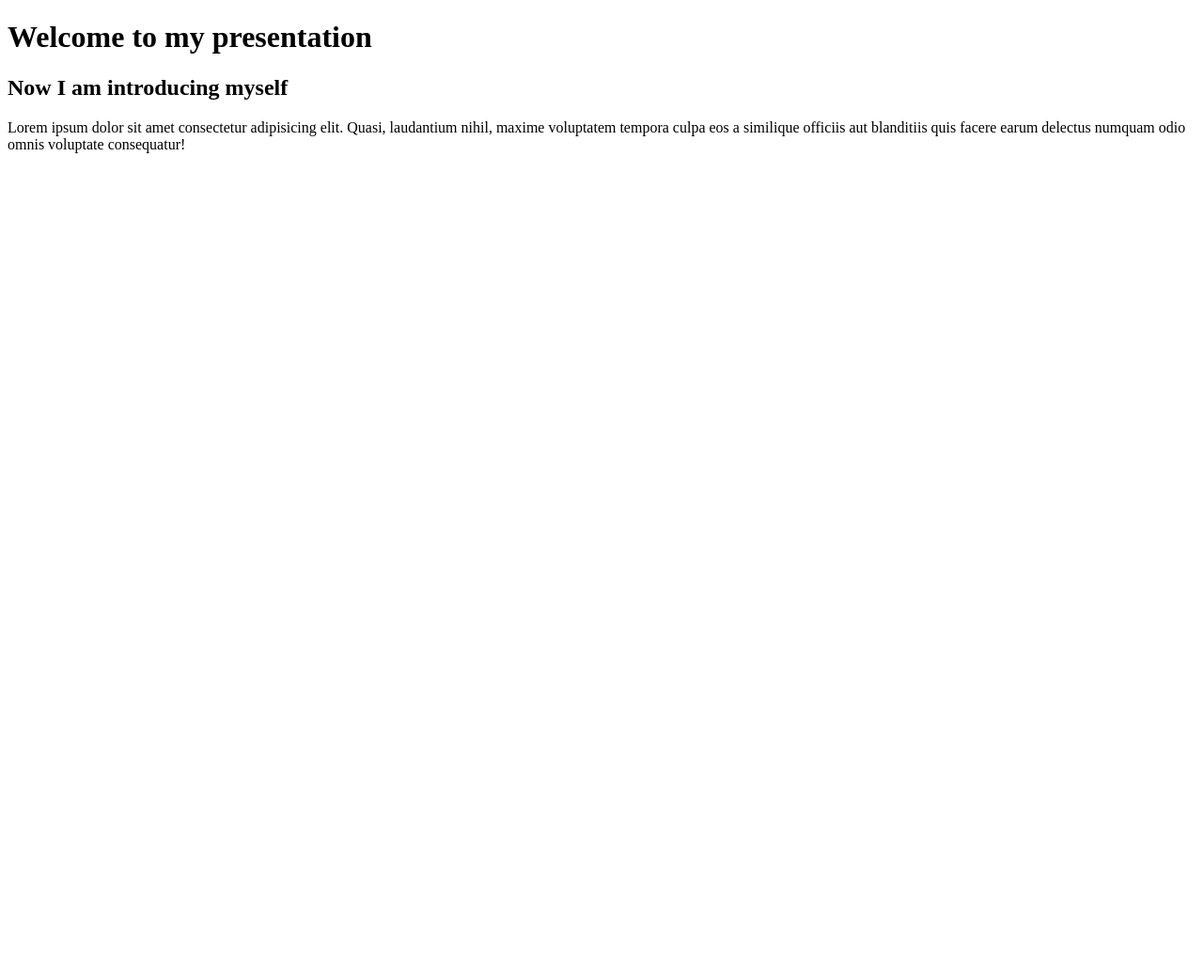
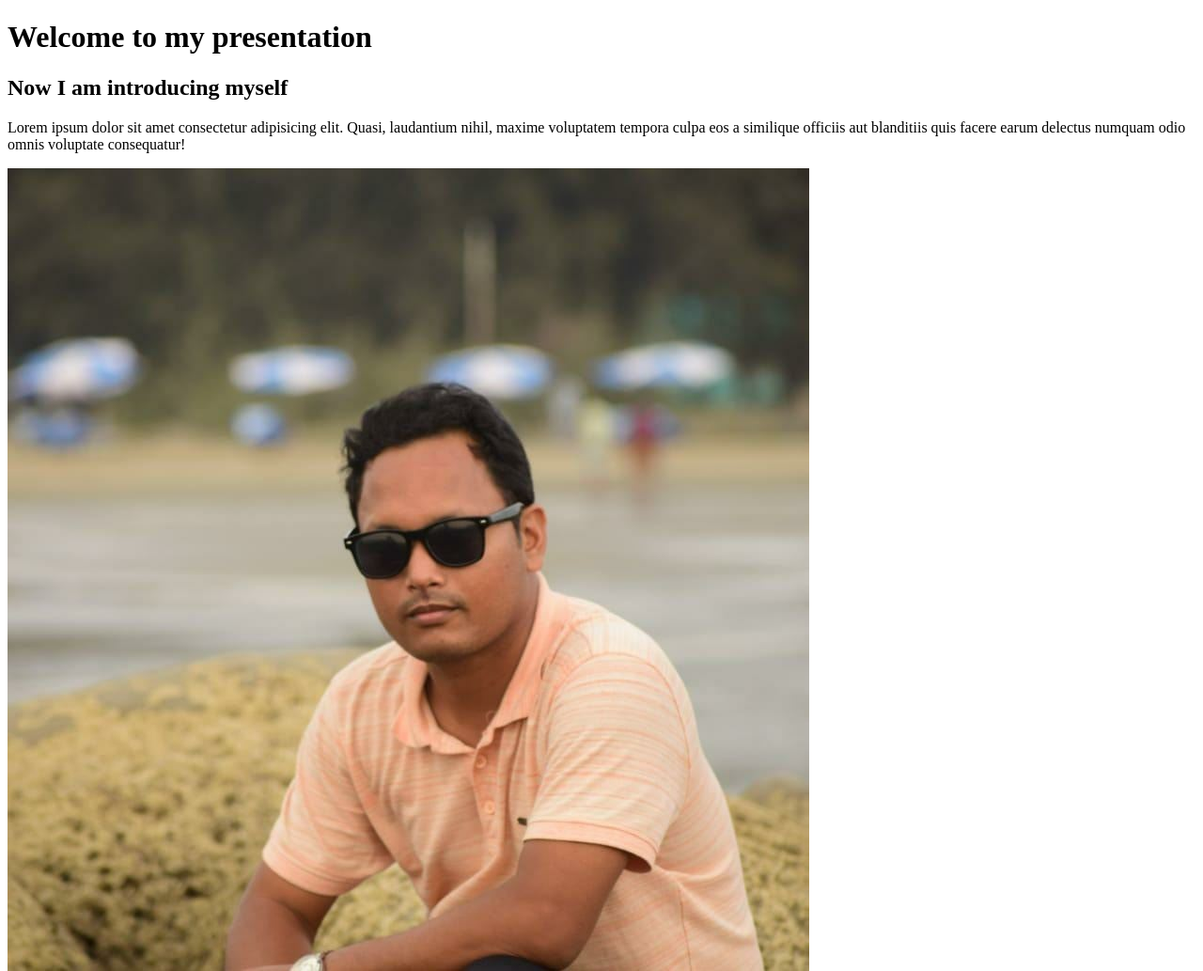
Before and after one commit to sagor1990/my-third-repo, a plain HTML site: page index.html in a window 1280 px wide. Shown: the whole page at 94% size. Before the commit the page ends 800 px from the top, so only its background shows below. Drawn offline with Linux system fonts and the light colour scheme.

Commit message:
added sagor

```diff
--- a/index.html
+++ b/index.html
@@ -10,5 +10,6 @@
     <h1>Welcome to my presentation</h1>
     <h2>Now I am introducing myself</h2>
     <p>Lorem ipsum dolor sit amet consectetur adipisicing elit. Quasi, laudantium nihil, maxime voluptatem tempora culpa eos a similique officiis aut blanditiis quis facere earum delectus numquam odio omnis voluptate consequatur!</p>
+    <img src="sagor.jpg" alt="">
 </body>
 </html>
```
Also changed, not shown: sagor.jpg (added).
